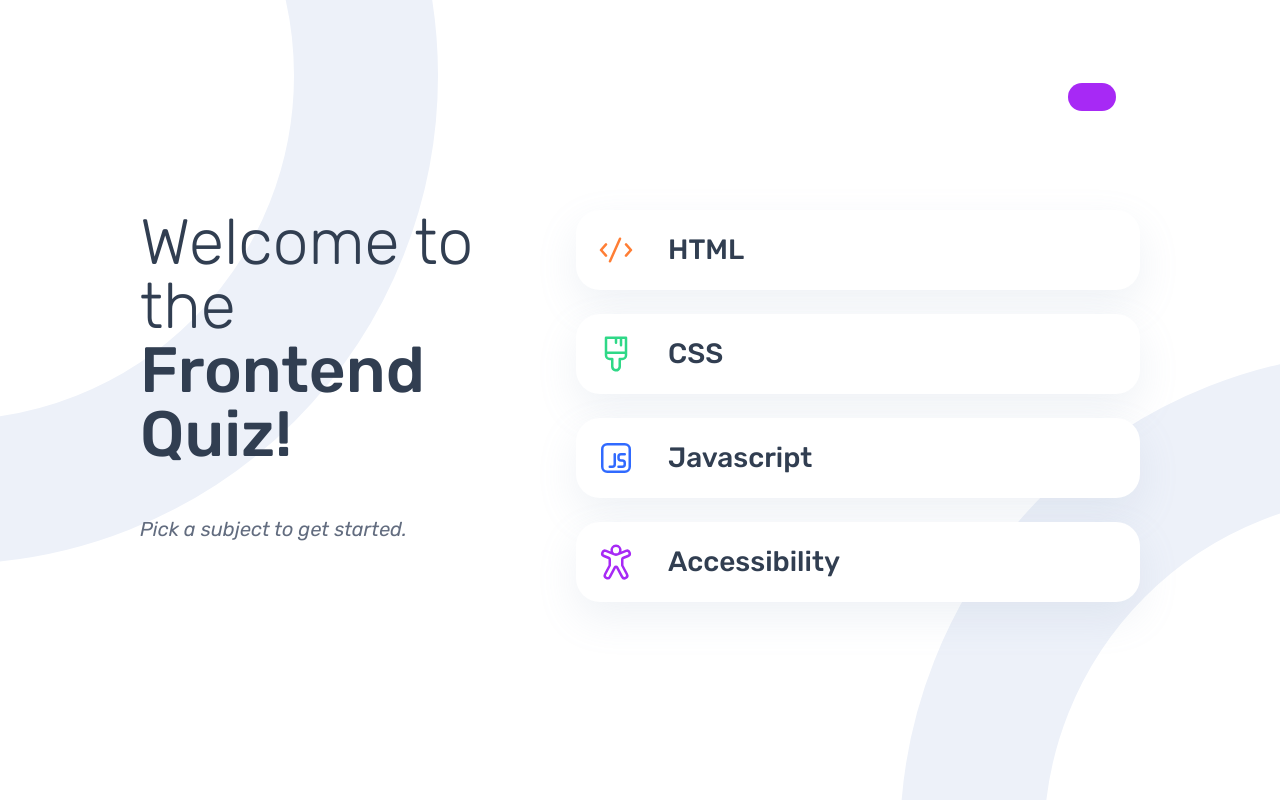
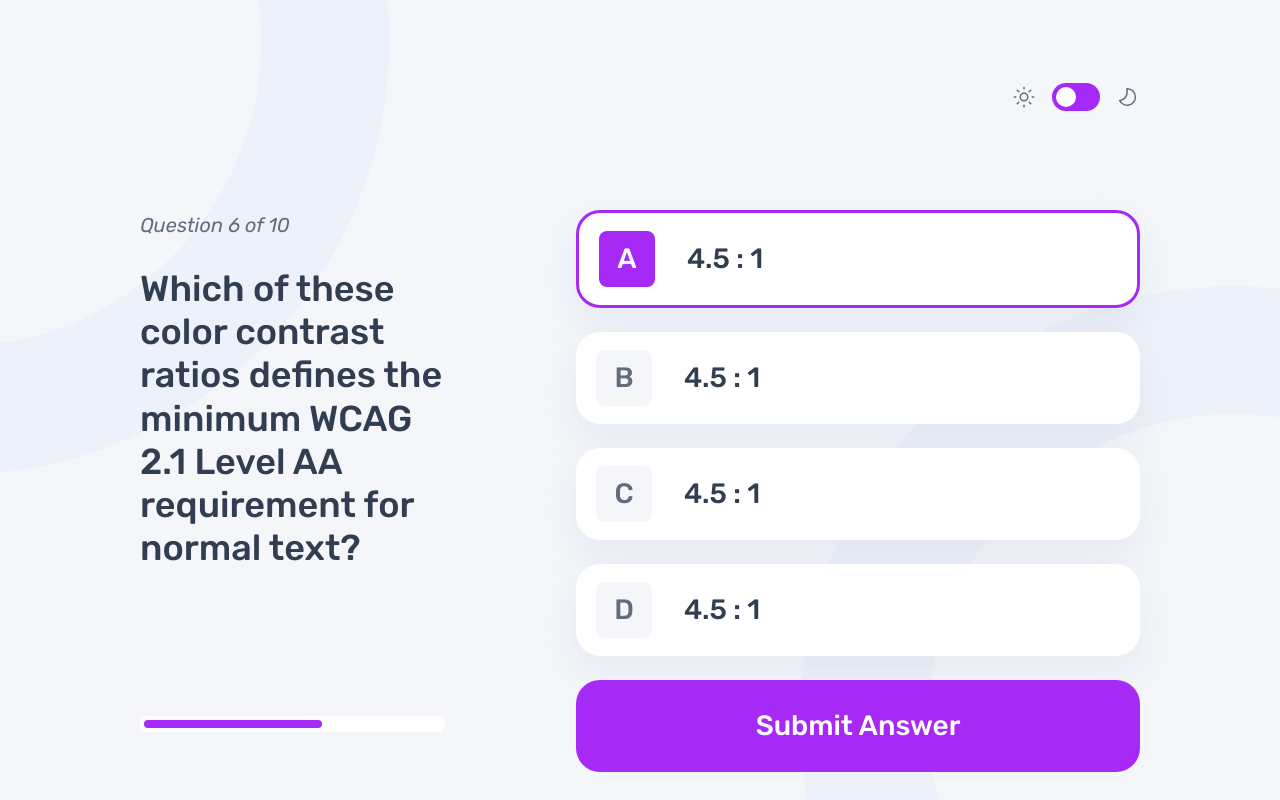
Before and after one commit to flavin-jr/frontend-quiz-app, a website: page index.html in a window 1280 px wide. Drawn offline with Linux system fonts and the light colour scheme.

Commit message:
feat: add first question page styles

```diff
--- a/index.html
+++ b/index.html
@@ -15,11 +15,13 @@
 
 <body>
   <div class="theme-option">
-    <img src="/assets/images/icon-sun-light.svg" alt="icone do sol">
-    <div></div>
-    <img src="/assets/images/icon-moon-light.svg" alt="icone da lua">
+    <img src="/assets/images/icon-sun-dark.svg" alt="icone do sol">
+    <div>
+      <div class="toggle"></div>
+    </div>
+    <img src="/assets/images/icon-moon-dark.svg" alt="icone da lua">
   </div>
-  <div class="main">
+  <section class="main">
     <div class="welcome-container">
       <h1>Welcome to the <br> <strong>Frontend Quiz!</strong></h1>
       <p>Pick a subject to get started.</p>
@@ -42,7 +44,37 @@
         <p>Accessibility</p>
       </div>
     </div>
-  </div>
+  </section>
+  <section class="html">
+    <div class="question-container">
+      <p class="question-number">Question 6 of 10</p>
+      <p class="question">Which of these color contrast ratios defines the minimum WCAG 2.1 Level AA requirement for
+        normal text?</p>
+      <div>
+        <div></div>
+      </div>
+    </div>
+    <div class="answers-container">
+      <div class="answer active">
+        <div>A</div>
+        <p>4.5 : 1</p>
+      </div>
+      <div class="answer">
+        <div>B</div>
+        <p>4.5 : 1</p>
+      </div>
+      <div class="answer">
+        <div>C</div>
+        <p>4.5 : 1</p>
+      </div>
+      <div class="answer">
+        <div>D</div>
+        <p>4.5 : 1</p>
+      </div>
+      <button>Submit Answer</button>
+    </div>
+
+  </section>
 </body>
 
 <script src="index.js"></script>
--- a/scss/styles.scss
+++ b/scss/styles.scss
@@ -4,6 +4,7 @@
 $dark-theme-text-color: #FFFFFF;
 $primary-color: #A729F5;
 $grey-navy: #626C7F;
+$light-gray: #F4F6FA;
 $drop-shadow: 0 16px 40px rgba(#8FA0C1, 0.14);
 
 @mixin text ($size, $color , $weight: 500, $line-height: 100%, $font-style: normal) {
@@ -14,16 +15,34 @@
     color: $color;
 }
 
+@mixin mainDiv() {
+    padding: 20px;
+    display: flex;
+    align-items: center;
+    gap: 32px;
+    width: 100%;
+    background-color: #FFFFFF;
+    border-radius: 24px;
+    box-shadow: $drop-shadow;
+    width: 564px;
+}
+
 * {
     margin: 0;
     padding: 0;
     box-sizing: border-box;
     font-family: "Rubik", serif;
     color: $light-theme-box-color;
+
+    // outline: 2px solid red;
+
+
 }
 
 body {
-    background-image: url("/assets/images/pattern-background-desktop-light.svg");
+    background: $light-gray url("/assets/images/pattern-background-desktop-light.svg");
+    background-position: center;
+    background-size: cover;
     height: 100vh;
     max-width: 100%;
     padding: 83px 140px;
@@ -33,6 +52,7 @@
     display: flex;
     align-items: center;
     justify-content: end;
+    gap: 16px;
     color: $dark-navy;
     margin-bottom: 99px;
 
@@ -42,11 +62,20 @@
         padding: 4;
         background-color: $primary-color;
         border-radius: 999px;
+        padding: 4px;
+
+        .toggle {
+            width: 20px;
+            height: 20px;
+            border-radius: 100%;
+            background-color: #FFFFFF;
+            cursor: pointer;
+        }
     }
 }
 
 .main {
-    display: flex;
+    display: none;
     justify-content: space-between;
 
     .welcome-container {
@@ -93,3 +122,94 @@
         }
     }
 }
+
+.html {
+    display: flex;
+    gap: 131px;
+
+    .question-container {
+        display: flex;
+        flex-direction: column;
+        gap: 27px;
+
+        .question-number {
+            @include text(20px, $grey-navy, 400, 150%, italic)
+        }
+
+        .question {
+            @include text(36px, $dark-navy , 500, 120%);
+            margin-bottom: 120px;
+        }
+
+        div {
+            padding: 4px;
+            height: 16px;
+            border-radius: 999px;
+            background-color: #FFFFFF;
+
+            div {
+                height: 100%;
+                background-color: $primary-color;
+                width: 100% - 40%;
+            }
+        }
+    }
+
+    .answers-container {
+        display: flex;
+        flex-direction: column;
+        gap: 24px;
+
+        .answer {
+            @include mainDiv();
+            cursor: pointer;
+
+            padding: 18px 20px;
+
+            div {
+                display: flex;
+                align-items: center;
+                justify-content: center;
+                border-radius: 8px;
+                width: 56px;
+                height: 56px;
+                background-color: $light-gray ;
+                @include text(28px, $grey-navy, 500)
+            }
+
+            p {
+                @include text(28px, $dark-navy, 500)
+            }
+
+            &:hover {
+                div {
+                    background-color: #F6E7FF;
+                    color: $primary-color;
+                }
+            }
+        }
+
+        button {
+            padding: 32px;
+            display: flex;
+            align-items: center;
+            justify-content: center;
+            border: none;
+            border-radius: 24px;
+            background-color: $primary-color;
+            @include text(28px, #FFFFFF, 500);
+            cursor: pointer;
+        }
+    }
+
+
+}
+
+.active {
+    border: 3px solid $primary-color;
+
+    div {
+        background-color: $primary-color !important;
+        color: #FFFFFF !important;
+    }
+}
```
Also changed, not shown: css/styles.css, 1 other file.
